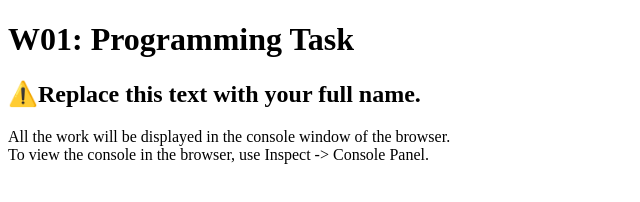
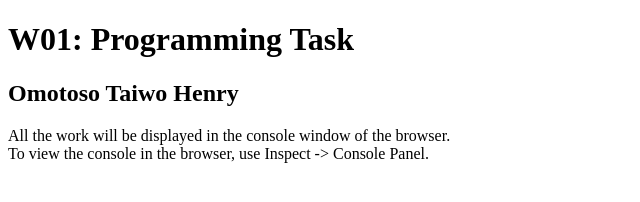
Before and after one commit to HERMESBLACQK/cse121b, a plain HTML site: page w01-task.html in a window 1280 px wide. Shown: the whole page, without its empty margins (0-640 px from the left). Drawn offline with Linux system fonts and the light colour scheme.

Commit message:
.........

```diff
--- a/w01-task.html
+++ b/w01-task.html
@@ -9,7 +9,7 @@
 
 <body>
   <h1>W01: Programming Task</h1>
-  <h2>⚠️Replace this text with your full name.</h2>
+  <h2>Omotoso Taiwo Henry</h2>
   <p>All the work will be displayed in the console window of the browser.
     <br>To view the console in the browser, use Inspect -> Console Panel.
   </p>
```
